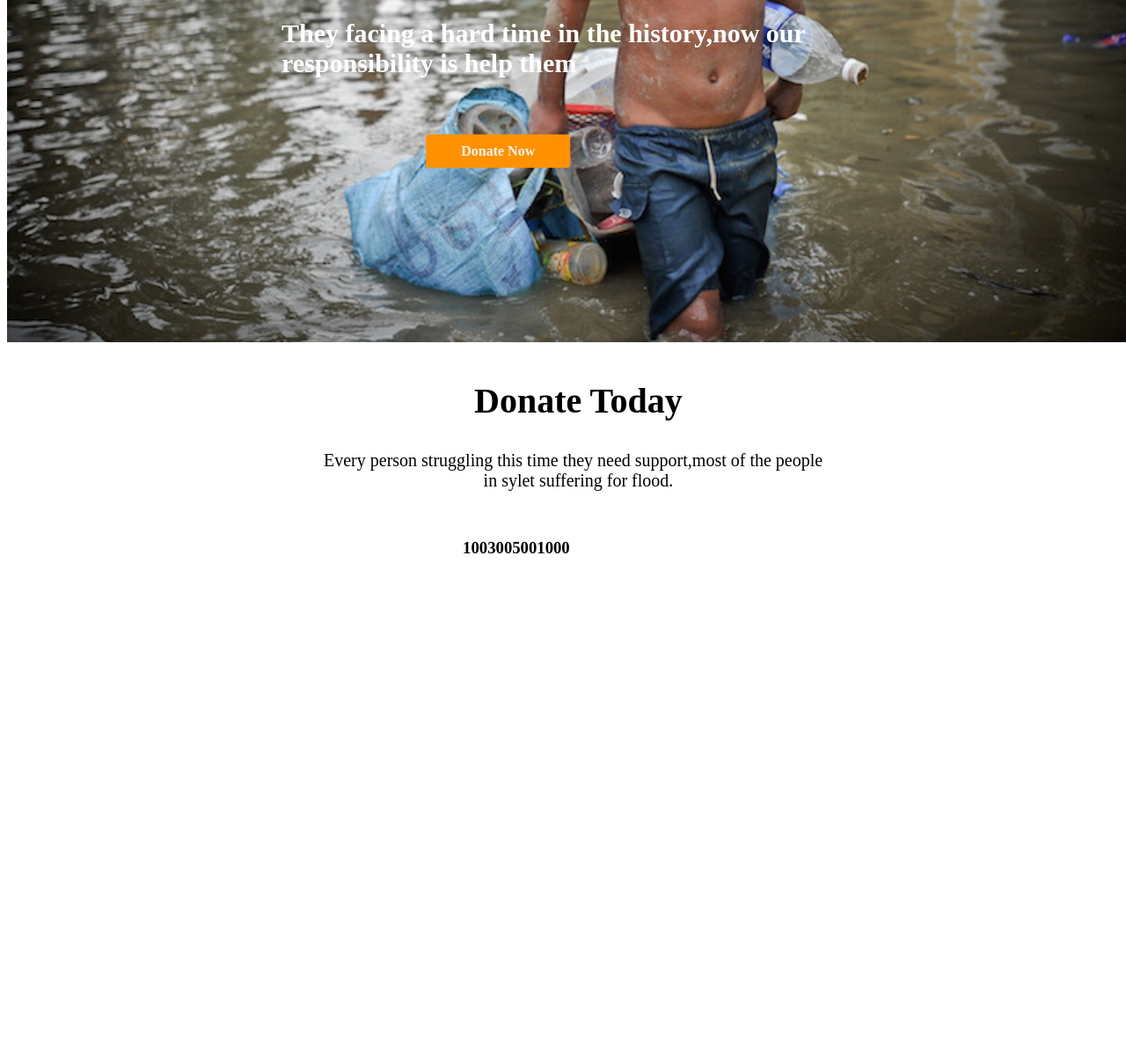
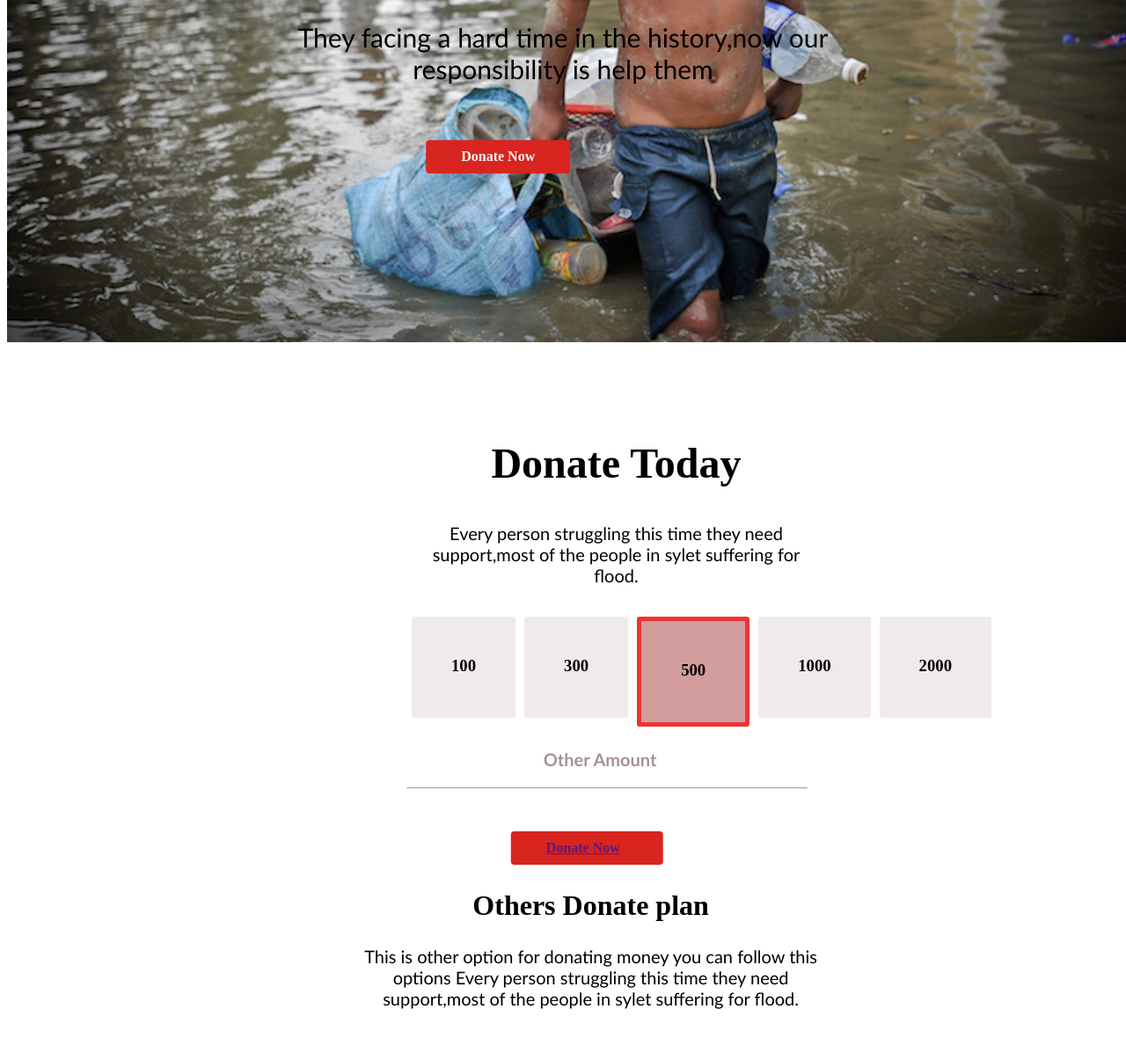
Before and after one commit to abujayed007/donate-jayed, a plain HTML site: page index.html in a window 1280 px wide. Shown: the part 419-1616 px from the top of the page at 88% size. After the commit the page ends 1594 px from the top, so only its background shows below. Drawn offline with Linux system fonts and the light colour scheme.

Commit message:
projects

```diff
--- a/index.html
+++ b/index.html
@@ -11,20 +11,17 @@
 
 <body>
     <section class="flood">
-        <div class="salt">
         <div class="sylet">
             <div class="text">
-                    <h1>Let’s Help Those Who Are
+                <h1 class="bit">Let’s Help Those Who Are
                     More In Need</h1>
                 <p> They facing a hard time in the history,now our responsibility is help
                     them </p>
             </div>
             <div class="button">
-                    <a id="dec" target="_blank" href="https://www.facebook.com/ibneabujayed">Donate Now</a>
+                <a id="dec" target="_blank" href="">Donate Now</a>
             </div>
         </div>
-        </div>
-
     </section>
     <section class="mom">
         <div class="dad">
@@ -37,15 +34,29 @@
                 </p>
             </div>
             <div class="box">
-                <h3>100</h3>
-                <h3>300</h3>
-                <h3>500</h3>
-                <h3>1000</h3>
+                <h3 class="amount">100</h3>
+                <h3 class="amount">300</h3>
+                <h3 id="red" class="amount">500</h3>
+                <h3 class="amount">1000</h3>
+                <h3 class="amount"> 2000</h3>
+            </div>
+            <p class="other"><strong>Other Amount</strong> </p>
+            <hr class="new1">
+            <div class="button2">
+                <a id="nn2" target="_blank" href=""> Donate Now</a>
             </div>
         </div>
     </section>
+    <section class="last">
+        <div class="sec3">
+            <h1 class="otp"> Others Donate plan</h1>
+            <p> This is other option for donating money you can follow this options Every person struggling this time
+                they need support,most of the people in sylet suffering for flood.</p>
+            <p class="tit"></p>
 
 
+        </div>
+    </section>
 </body>
 
 </html>
--- a/style.css
+++ b/style.css
@@ -1,4 +1,5 @@
 .text h1 {
+    font-size: 900;
     font-weight: bolder;
 
     color: rgb(255, 255, 255);
@@ -6,6 +7,7 @@
 }
 
 .text p {
+    color: black;
     font-size: 30px;
 
 }
@@ -15,6 +17,7 @@ section {
 }
 
 p {
+    font-family: 'Gill Sans', 'Gill Sans MT', Calibri, 'Trebuchet MS', sans-serif;
     font-size: 20px;
 }
 
@@ -36,28 +39,27 @@ p {
 }
 
 .text {
-
-    font-weight: 800;
-    font-size: 30px;
+    text-align: center;
+    font-size: 200%;
     color: white;
 
 }
 
 #dec {
-    background-image: linear-gradient(rgb(206, 145, 31) rgb(190, 47, 22));
+
+    background-image: linear-gradient(rgb(233, 30, 30) rgb(163, 45, 24));
     color: whitesmoke;
     text-decoration: none;
-
-
 }
 
 .button {
+    text-align: center;
     text-size-adjust: 10px;
     padding: 10px 40px;
     border-radius: 4px;
     margin-top: 50px;
     font-weight: 800;
-    background-color: rgb(255, 145, 0);
+    background-color: rgb(216, 37, 31);
     background-size: 60px 15px;
     position: absolute;
     top: 95%;
@@ -66,35 +68,84 @@ p {
 }
 
 .mom {
+    margin-top: 60px;
     background-position: center;
-    width: 100vw;
-    height: 100vh;
 }
 
 .nani {
-    align-items: center;
-    margin-left: 350px;
+    font-size: 200%;
+    text-align: center;
+    margin-left: 50%;
     width: 50%;
     padding: 10px;
-}
-
-#nana h1 {
-    text-align: center;
-    font-size: 40px;
-
 }
 
 .nani p {
     text-align-last: center;
 }
 
-.deer {
-    margin-right: 20%;
+
+.box {
+    font-weight: bold;
+    display: flex;
+    margin-left: 50%;
+    justify-content: space-evenly;
 }
 
-.box {
-    display: flex;
-    justify-content: center;
+.amount {
+    border-radius: 3px;
+    background-color: rgb(241, 234, 234);
+    width: 80px;
+    height: 25px;
+    border: 10px solidrgb(225, 231, 225)n;
+    padding: 45px;
     margin: 5px;
+}
+
+#red {
+    border: 5px solid rgb(236, 52, 52);
+    background-color: rgb(211, 157, 157);
+}
+
+.other {
+    color: rgb(167, 147, 147);
+
+    margin-left: 67%;
 
 }
+
+.new1 {
+    margin-left: 50%;
+    border-top: 1px solid rgb(172, 156, 156);
+}
+
+.button2 {
+    background-size: 60px 15px;
+    margin-left: 81%;
+    text-size-adjust: 10px;
+    padding: 10px 40px;
+    border-radius: 4px;
+    margin-top: 50px;
+    font-weight: 800;
+    background-color: rgb(216, 37, 31);
+    top: 95%;
+    left: 50%;
+    transform: translate(-95%, -5%)
+}
+
+.nn2 {
+    background-image: linear-gradient(rgb(245, 63, 63) rgb(190, 47, 22));
+    color: whitesmoke;
+    text-decoration: none;
+}
+
+.sec3 {
+    margin-right: 25%;
+    margin-left: 30%;
+    text-align: center;
+}
+
+.otp {
+    color: rgb(0, 0, 0);
+    font-size: 200%;
+}
```
Lines whose indentation alone changed are shown as unchanged.
